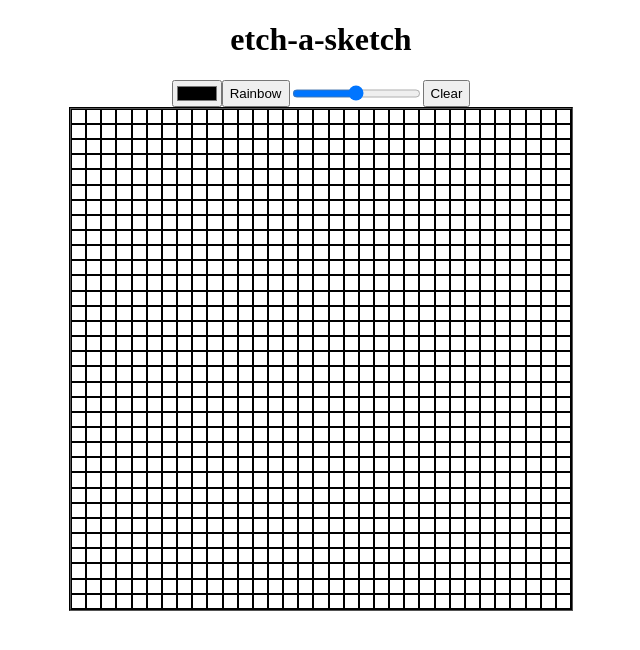
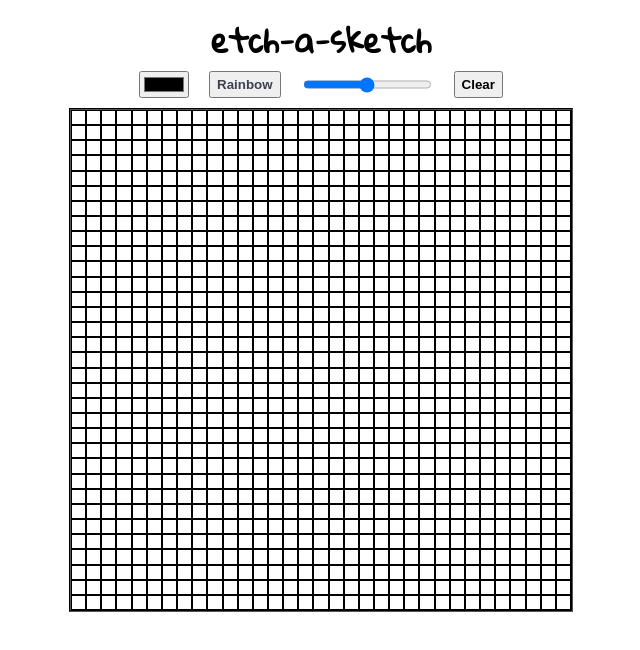
Before and after one commit to JH9001/etch-a-sketch, a plain HTML site: page index.html in a window 1280 px wide. Both pictures are taken after a click on the button "Rainbow". Shown: the whole page, without its empty margins (319-959 px from the left). Drawn offline with Linux system fonts and the light colour scheme.

Commit message:
Complete project

```diff
--- a/index.html
+++ b/index.html
@@ -6,6 +6,9 @@
   <meta name="viewport" content="width=device-width, initial-scale=1.0">
   <title>Etch-A-Sketch</title>
   <link rel="stylesheet" href="style.css">
+  <link rel="preconnect" href="https://fonts.googleapis.com">
+  <link rel="preconnect" href="https://fonts.gstatic.com" crossorigin>
+  <link href="https://fonts.googleapis.com/css2?family=Gloria+Hallelujah&display=swap" rel="stylesheet">
 </head>
 <body>
   <h1> etch-a-sketch</h1>
--- a/script.js
+++ b/script.js
@@ -11,13 +11,22 @@ const clearButton = document.querySelector('.clearButton');
 let booleanValue = false;
 
 //toggle rainbow button value true of false
-  function toggleButton () {
+function toggleButton () {
   if (booleanValue == true) {
     booleanValue = false;
   } else {
     booleanValue = true;
   }
 };
+
+//color button toggle style
+rainbowButton.addEventListener('click', function (e) {
+  if (booleanValue == true) {
+    rainbowButton.style.color = getRandomColor();
+  } else { (booleanValue == false)
+    rainbowButton.style.color = 'black';
+  }
+});
 
 //change block color on hover
 gridContainer.addEventListener('mouseover', function (e) {
--- a/style.css
+++ b/style.css
@@ -1,11 +1,23 @@
 h1 {
   display: flex;
   justify-content: center;
+  margin: 0px;
+  font-family: 'Gloria Hallelujah', cursive;
 }
 
 .buttons {
   display: flex;
   justify-content: center;
+  gap: 20px;
+  padding-bottom: 10px;
+}
+
+.rainbowButton {
+  font-weight: bold;
+}
+
+.clearButton {
+  font-weight: bold;
 }
 
 .flexContainer {
```
